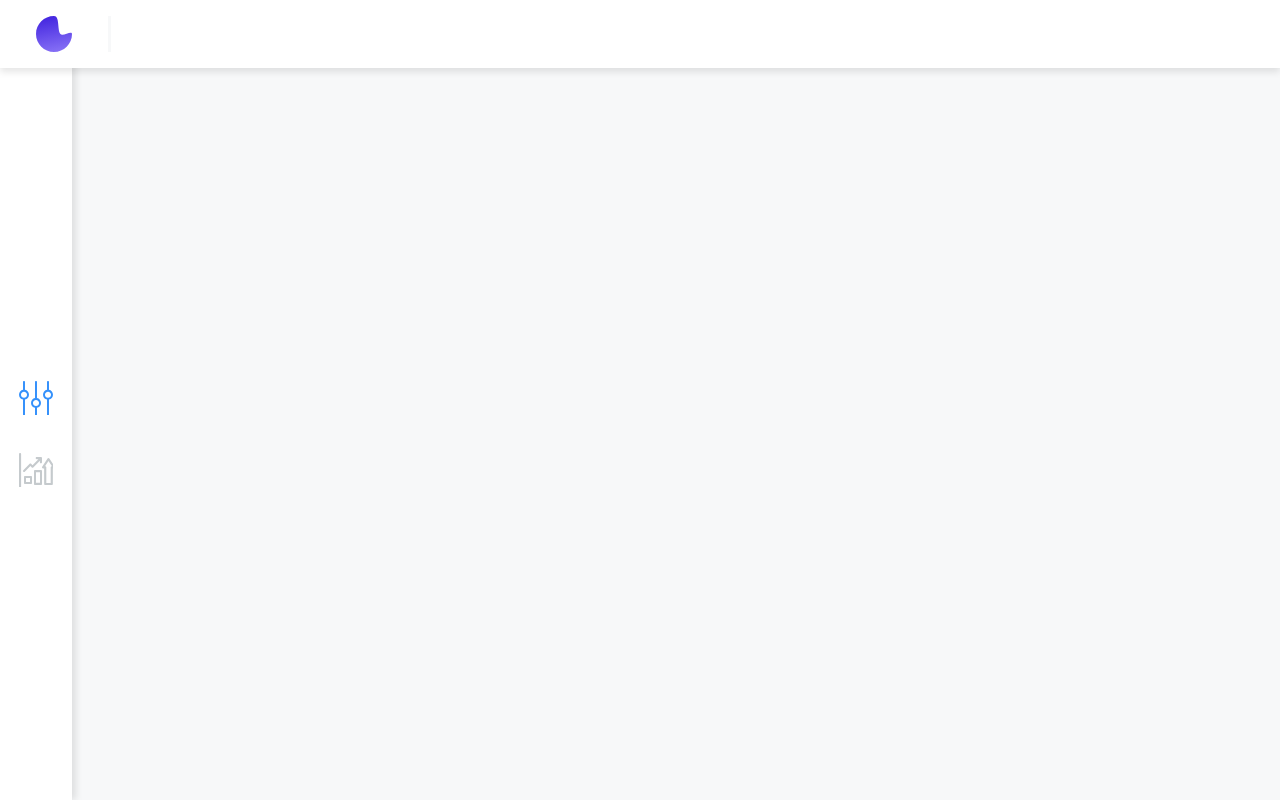
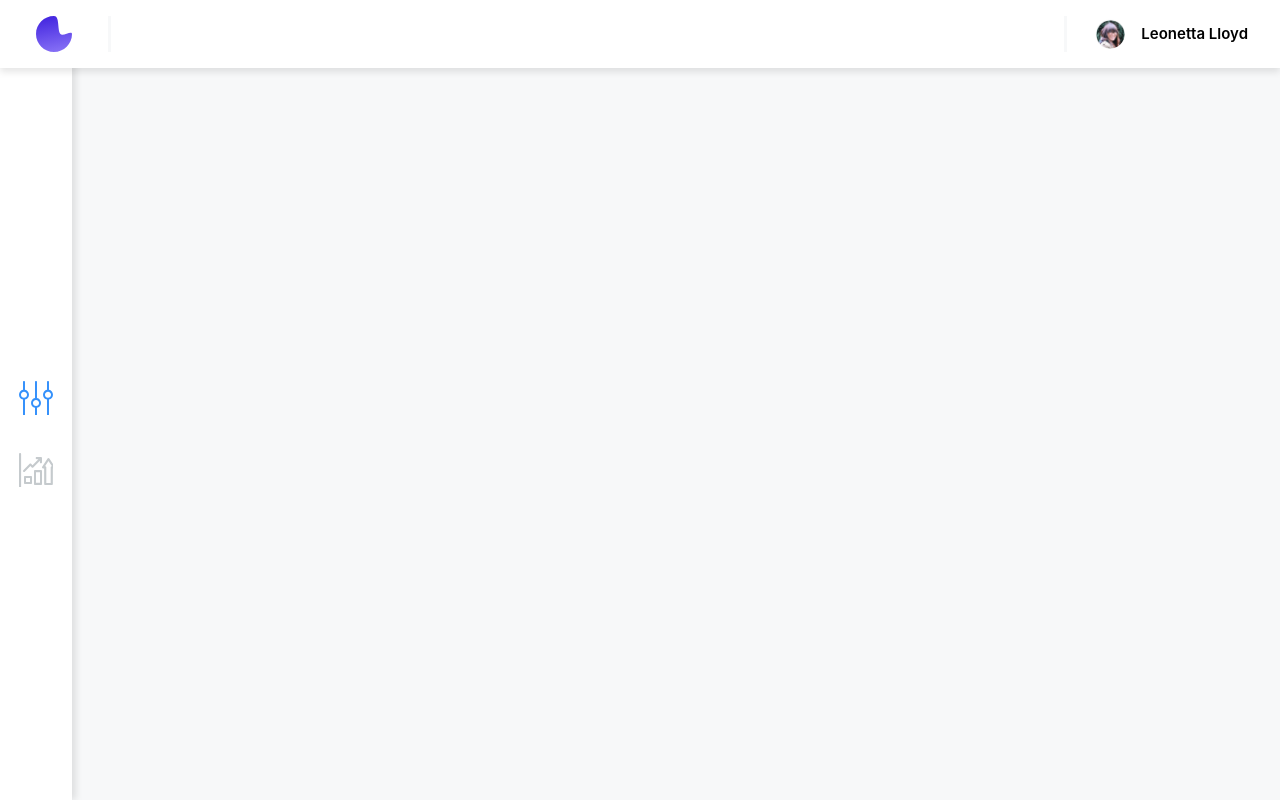
Before and after one commit to kohgpat/kanban-app, a React (Create React App) app: page / in a window 1280 px wide. Built offline with nearby package versions, Linux system fonts and the light colour scheme.

Commit message:
Add current user avatar

```diff
--- a/src/components/Topbar/index.js
+++ b/src/components/Topbar/index.js
@@ -4,7 +4,15 @@ import * as s from './styles';
 const Topbar = () => (
   <s.Topbar>
     <s.Logo />
+
     <s.Separator />
+
+    <s.Separator pullRight />
+
+    <s.CurrentUser>
+      <s.CurrentUserIcon />
+      <s.CurrentUserName>Leonetta Lloyd</s.CurrentUserName>
+    </s.CurrentUser>
   </s.Topbar>
 );
 
--- a/src/components/Topbar/styles.js
+++ b/src/components/Topbar/styles.js
@@ -1,5 +1,6 @@
 import styled from 'styled-components';
 import logoIcon from './images/logo.svg';
+import avatar from './images/avatar.png';
 
 export const Topbar = styled.div`
   display: flex;
@@ -25,4 +26,32 @@ export const Separator = styled.div`
   background-color: #F7F8F9;
   height: 36px;
   width: 3px;
+
+  ${props => props.pullRight && `
+    margin-left: auto;
+  `};
 `;
+
+export const CurrentUser = styled.div`
+  display: flex;
+  align-items: center;
+  padding: 0 32px 0 28px;
+  height: 100%;
+`;
+
+export const CurrentUserIcon = styled.div`
+  height: 30px;
+  width: 30px;
+  background-image: url(${avatar});
+  background-position: center center;
+  background-size: cover;
+  border-radius: 50%;
+`;
+
+export const CurrentUserName = styled.span`
+  display: block;
+  font-size: 15px;
+  font-weight: 600;
+  line-height: 20px;
+  padding-left: 16px;
+`;
```
Also changed, not shown: src/components/Topbar/images/avatar.png (added).
